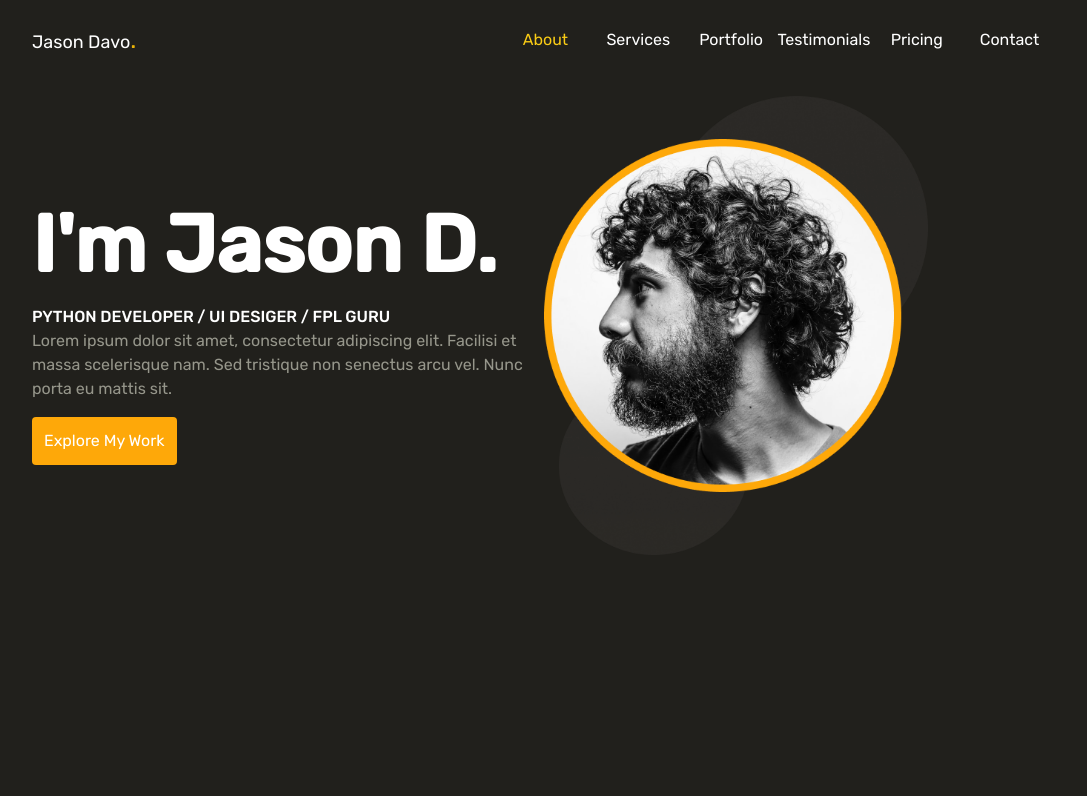
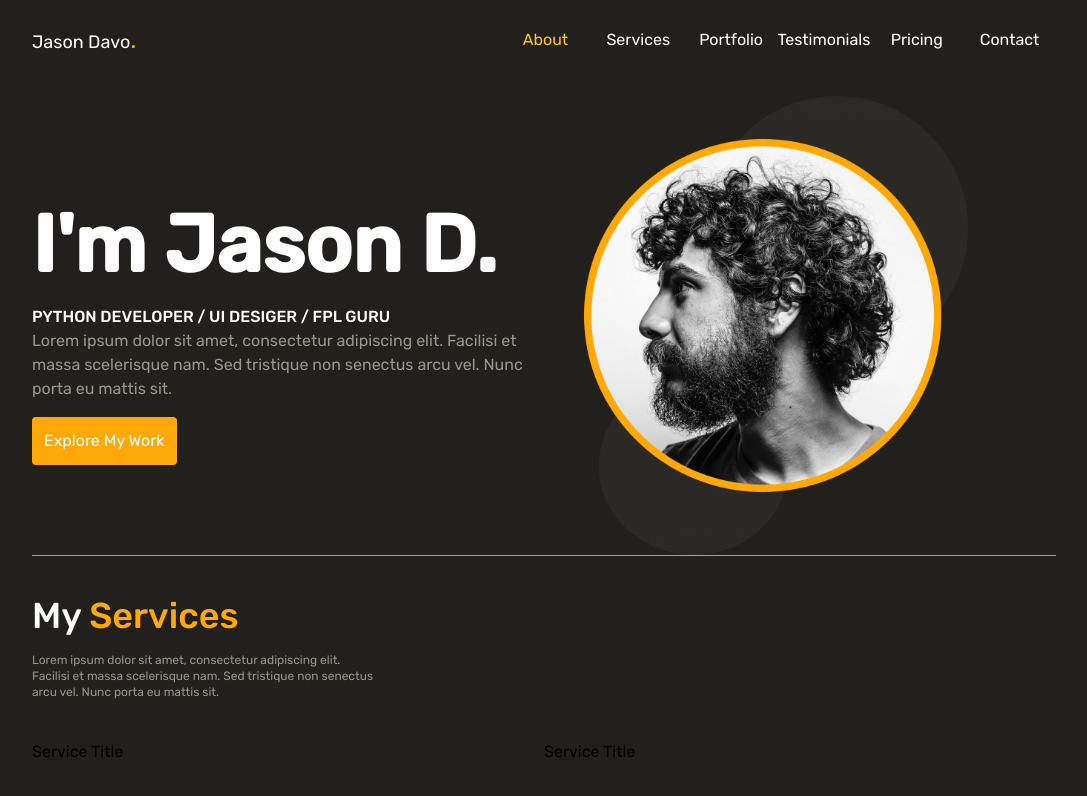
Before and after one commit to trend87/Jason-Port, a website built with Parcel: page src/index.html in a window 1280 px wide. Shown: the whole page, without its empty margins (96-1183 px from the left). Built offline with nearby package versions, Linux system fonts and the light colour scheme.

Commit message:
created second section

```diff
--- a/src/index.html
+++ b/src/index.html
@@ -38,7 +38,7 @@
                 </nav>
             </header>
 
-            <section> <!--First Section-->
+            <section class="border-b border-gray-400"> <!--First Section-->
                 <div class="grid grid-cols-1 lg:grid-cols-2  items-center mt-10">
                     <div>
                         <h2 class="text-white font-bold" style="font-size: 80px;">I'm Jason D.</h2>
@@ -47,12 +47,41 @@
                         <button class="text-white p-3 mt-4 rounded" style="background-color:#FEA809;">Explore My Work</button>
                     </div>
 
-                    <div class="flex justify-center hidden md:block">
-                        <img class="w-3/4  " src="images/user1.png" alt="jason Davi">
+                    <div class="flex  hidden md:block ">
+                        <img class="w-3/4 ml-10" src="images/user1.png" alt="jason Davo">
+                        <!-- <img class="absolut flex justify-items-end w-32" src="images/Ellipse-2.png" alt="">
+                        <img class="absolut w-32" src="images/Ellipse-3.png" =""> -->
                     </div>
 
                 </div>
             </section> <!--End of First Section-->
+
+            <section > <!--Second section-->
+                <div class="mt-10 grid grid-cols-2">
+
+                    <div>
+                        <h2 class="text-white font-medium text-4xl">My <span style="color:#FEA809;">Services</span> </h2>
+                        <p class="text-xs mt-4" style="color:#96968B;">Lorem ipsum dolor sit amet, consectetur adipiscing elit. <br> Facilisi et massa scelerisque nam. Sed tristique non senectus <br> arcu vel. Nunc porta eu mattis sit. </p>
+                    </div>
+
+
+                </div>
+
+                <div class="mt-10 grid grid-cols-2">
+                    <div>
+
+                        <h3>Service Title</h3>
+
+                    </div>
+
+                    <div>
+
+                        <h3>Service Title</h3>
+
+                    </div>
+
+                </div>
+            </section> <!--End of second section-->
 
 
         </div> <!--End of Wrapper-->
```
Also changed, not shown: src/images/Ellipse-1.png (renamed from src/images/user.png), src/images/Ellipse-2.png (added), src/images/Ellipse-3.png (added).
